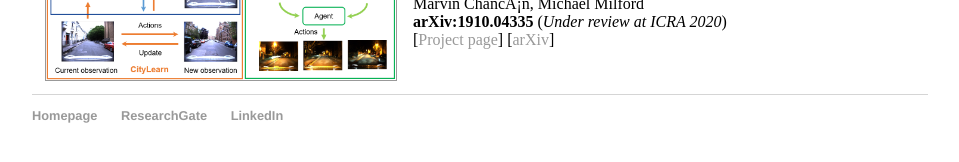
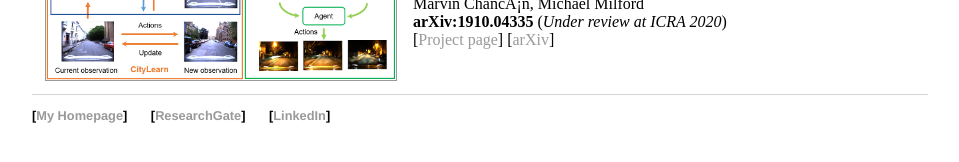
Before and after one commit to mchancan/mchancan.github.io, a Jekyll site: the page built from index.html, in a window 1280 px wide. Shown: the part 668-830 px from the top of the page, without its empty margins (160-1119 px from the left). Built offline with Jekyll 4.4.1, drawn with Linux system fonts in a browser that asks for light colours; comment, search, counter and statistics services are not loaded.

```diff
--- a/_layouts/default.html
+++ b/_layouts/default.html
@@ -41,9 +41,9 @@
 
 		<footer>
 	    		<ul>
-				<li><a href="https://sites.google.com/view/mchancan/">Homepage</a></li>
-				<li><a href="https://www.researchgate.net/profile/Marvin_Chancan">ResearchGate</a></li>
-	        		<li><a href="https://www.linkedin.com/in/mchancan/">LinkedIn</a></li>
+				<li>[<a href="https://sites.google.com/view/mchancan/">My Homepage</a>]</li>
+				<li>[<a href="https://www.researchgate.net/profile/Marvin_Chancan">ResearchGate</a>]</li>
+	        		<li>[<a href="https://www.linkedin.com/in/mchancan/">LinkedIn</a>]</li>
 			</ul>
 		</footer>
 	</html>
```
